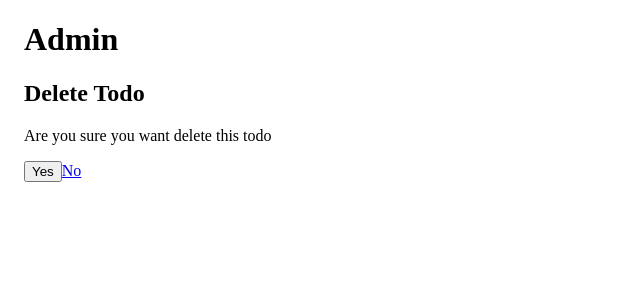
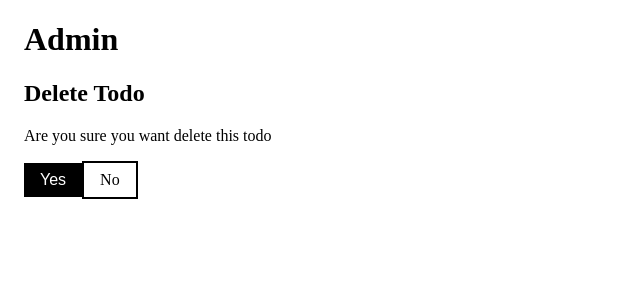
Before and after one commit to mohamedMallahi/reactorcms, a Next.js app: page /admin/delete/1 in a window 1280 px wide. Shown: the top 300 px of the page, without its empty margins (0-640 px from the left). Built offline with nearby package versions, Linux system fonts and the light colour scheme.

Commit message:
1 file modified

```diff
--- a/pages/admin/delete/[id].js
+++ b/pages/admin/delete/[id].js
@@ -18,8 +18,12 @@ export default function Delete() {
       <h2>Delete Todo</h2>
       <p>Are you sure you want delete this todo</p>
       <form onSubmit={deleteHandler}>
-        <button type="submit">Yes</button>
-        <Link href="/admin">No</Link>
+        <button className="btn" type="submit">
+          Yes
+        </button>
+        <Link href="/admin">
+          <a className="btn-outlined">No</a>
+        </Link>
       </form>
     </>
   );
```
